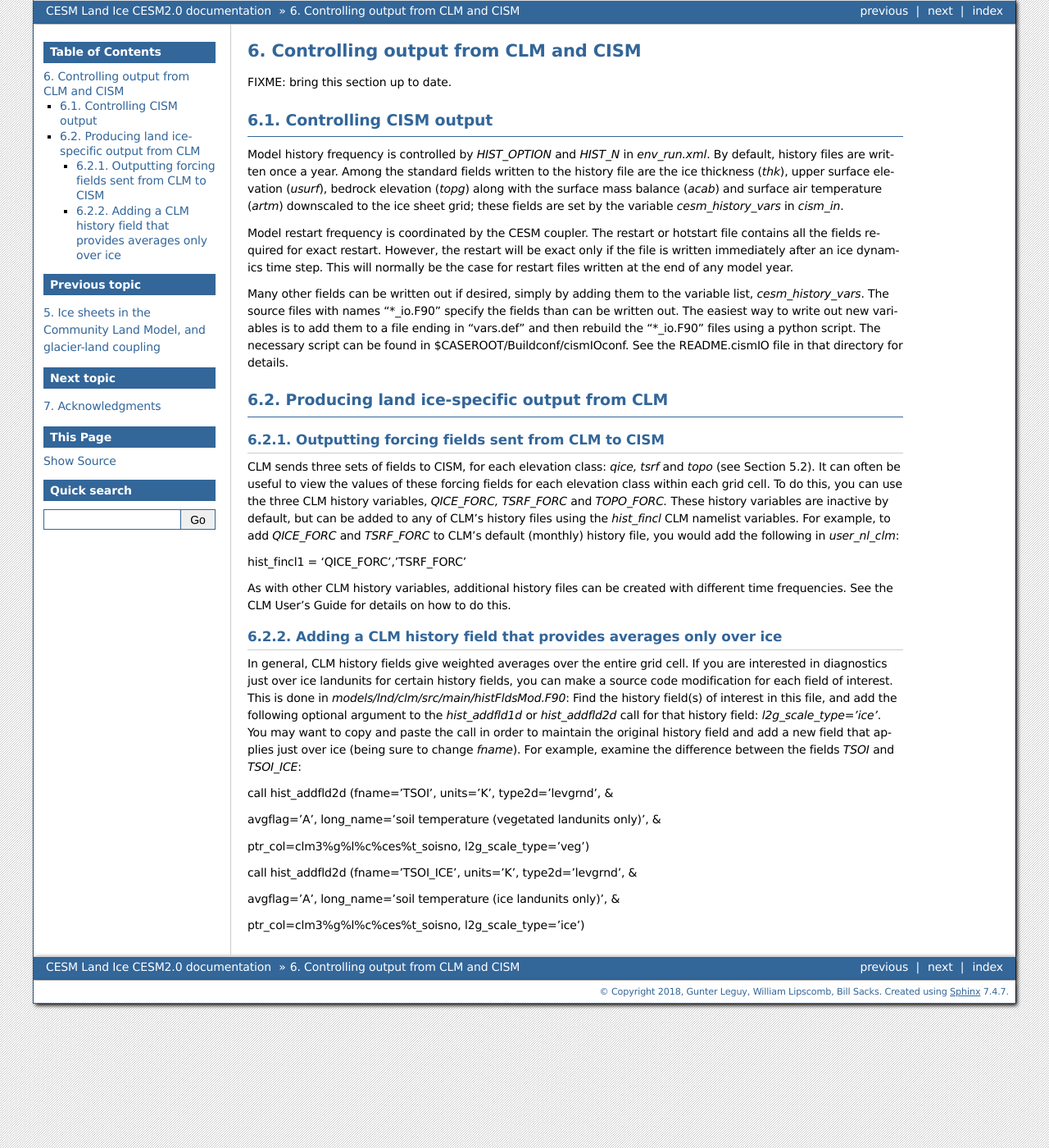
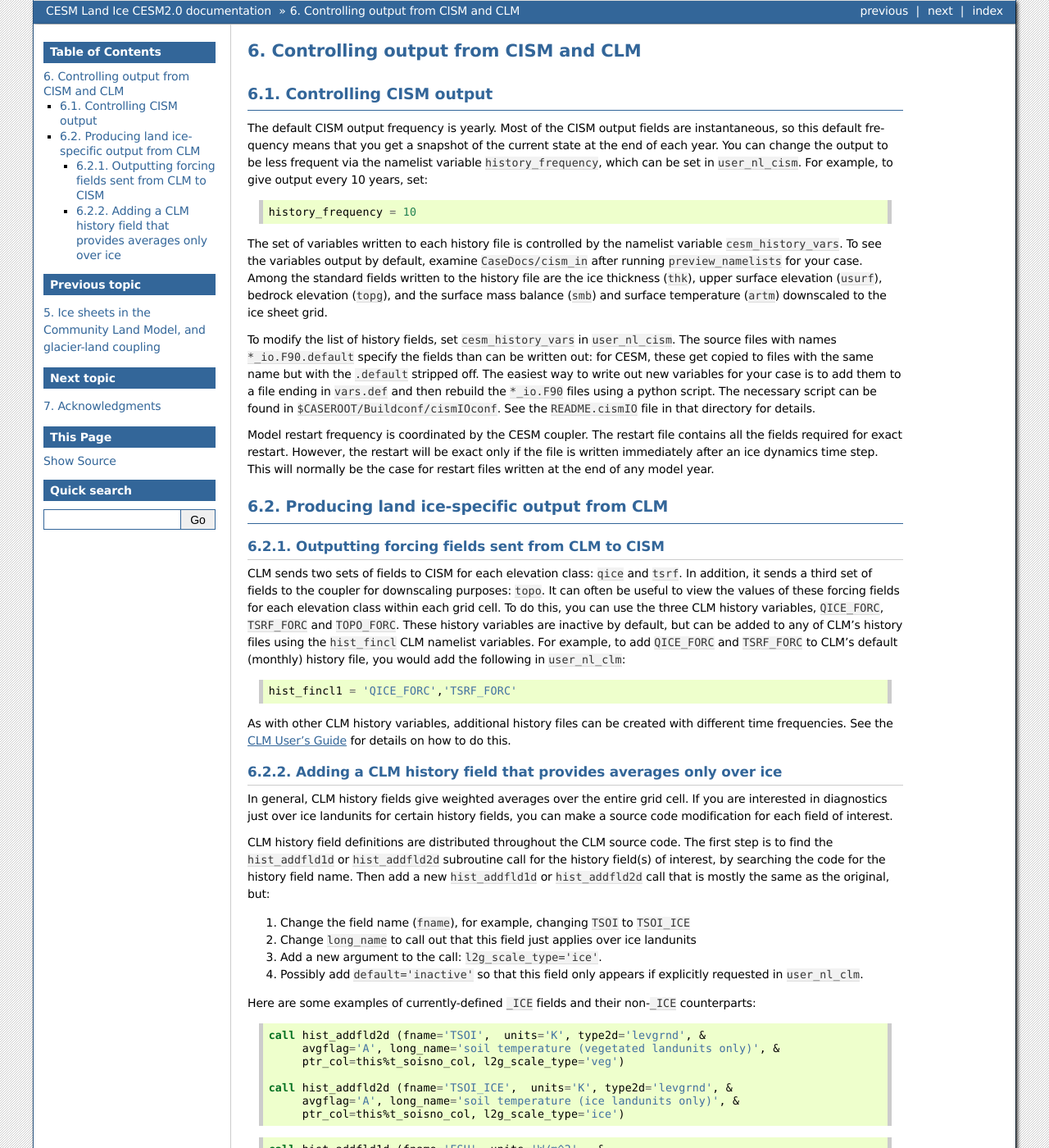
Before and after one commit to ESCOMP/CISM-wrapper, a Sphinx documentation site: the page built from doc/source/controlling-output.rst, in a window 1280 px wide and 1400 px high. Shown: the whole window at 82% size. Built offline with Sphinx 7.4.7, drawn with Linux system fonts in a browser that asks for light colours; some of the changed text lies outside the part shown.

Commit message:
Update controlling output section

```diff
--- a/doc/source/controlling-output.rst
+++ b/doc/source/controlling-output.rst
@@ -1,36 +1,42 @@
 .. _controlling-output:
 
 ************************************
-Controlling output from CLM and CISM
+Controlling output from CISM and CLM
 ************************************
-
-FIXME: bring this section up to date.
 
 =========================
  Controlling CISM output
 =========================
 
-Model history frequency is controlled by *HIST\_OPTION* and *HIST\_N* in
-*env\_run.xml*. By default, history files are written once a year. Among
-the standard fields written to the history file are the ice thickness
-(*thk*), upper surface elevation (*usurf*), bedrock elevation (*topg*)
-along with the surface mass balance (*acab*) and surface air temperature
-(*artm*) downscaled to the ice sheet grid; these fields are set by the
-variable *cesm\_history\_vars* in *cism\_in*.
+The default CISM output frequency is yearly. Most of the CISM output fields are
+instantaneous, so this default frequency means that you get a snapshot of the current
+state at the end of each year. You can change the output to be less frequent via the
+namelist variable ``history_frequency``, which can be set in ``user_nl_cism``. For
+example, to give output every 10 years, set:
 
-Model restart frequency is coordinated by the CESM coupler. The restart
-or hotstart file contains all the fields required for exact restart.
-However, the restart will be exact only if the file is written
-immediately after an ice dynamics time step. This will normally be the
+.. code-block:: Fortran
+
+   history_frequency = 10
+
+The set of variables written to each history file is controlled by the namelist variable
+``cesm_history_vars``. To see the variables output by default, examine
+``CaseDocs/cism_in`` after running ``preview_namelists`` for your case. Among the standard
+fields written to the history file are the ice thickness (``thk``), upper surface
+elevation (``usurf``), bedrock elevation (``topg``), and the surface mass balance
+(``smb``) and surface temperature (``artm``) downscaled to the ice sheet grid.
+
+To modify the list of history fields, set ``cesm_history_vars`` in ``user_nl_cism``. The
+source files with names ``*_io.F90.default`` specify the fields than can be written out:
+for CESM, these get copied to files with the same name but with the ``.default`` stripped
+off. The easiest way to write out new variables for your case is to add them to a file
+ending in ``vars.def`` and then rebuild the ``*_io.F90`` files using a python script. The
+necessary script can be found in ``$CASEROOT/Buildconf/cismIOconf``. See the
+``README.cismIO`` file in that directory for details.
+
+Model restart frequency is coordinated by the CESM coupler. The restart file contains all
+the fields required for exact restart.  However, the restart will be exact only if the
+file is written immediately after an ice dynamics time step. This will normally be the
 case for restart files written at the end of any model year.
-
-Many other fields can be written out if desired, simply by adding them
-to the variable list, *cesm\_history\_vars*. The source files with names
-"\*\_io.F90" specify the fields than can be written out. The easiest way
-to write out new variables is to add them to a file ending in "vars.def"
-and then rebuild the "\*\_io.F90" files using a python script. The
-necessary script can be found in $CASEROOT/Buildconf/cismIOconf. See the
-README.cismIO file in that directory for details.
 
 =============================================
  Producing land ice-specific output from CLM
@@ -39,45 +45,69 @@
 Outputting forcing fields sent from CLM to CISM
 ===============================================
 
-CLM sends three sets of fields to CISM, for each elevation class: *qice,
-tsrf* and *topo* (see Section 5.2). It can often be useful to view the
-values of these forcing fields for each elevation class within each grid
-cell. To do this, you can use the three CLM history variables,
-*QICE\_FORC, TSRF\_FORC* and *TOPO\_FORC.* These history variables are
-inactive by default, but can be added to any of CLM’s history files
-using the *hist\_fincl* CLM namelist variables. For example, to add
-*QICE\_FORC* and *TSRF\_FORC* to CLM’s default (monthly) history file,
-you would add the following in *user\_nl\_clm*:
+CLM sends two sets of fields to CISM for each elevation class: ``qice`` and ``tsrf``. In
+addition, it sends a third set of fields to the coupler for downscaling purposes:
+``topo``. It can often be useful to view the values of these forcing fields for each
+elevation class within each grid cell. To do this, you can use the three CLM history
+variables, ``QICE_FORC``, ``TSRF_FORC`` and ``TOPO_FORC``. These history variables are
+inactive by default, but can be added to any of CLM's history files using the
+``hist_fincl`` CLM namelist variables. For example, to add ``QICE_FORC`` and ``TSRF_FORC``
+to CLM's default (monthly) history file, you would add the following in ``user_nl_clm``:
 
-hist\_fincl1 = 'QICE\_FORC','TSRF\_FORC'
+.. code-block:: Fortran
 
-As with other CLM history variables, additional history files can be
-created with different time frequencies. See the CLM User’s Guide for
-details on how to do this.
+   hist_fincl1 = 'QICE_FORC','TSRF_FORC'
+
+As with other CLM history variables, additional history files can be created with
+different time frequencies. See the `CLM User's Guide
+<https://escomp.github.io/ctsm-docs>`__ for details on how to do this.
 
 Adding a CLM history field that provides averages only over ice
 ===============================================================
 
-In general, CLM history fields give weighted averages over the entire
-grid cell. If you are interested in diagnostics just over ice landunits
-for certain history fields, you can make a source code modification for
-each field of interest. This is done in
-*models/lnd/clm/src/main/histFldsMod.F90*: Find the history field(s) of
-interest in this file, and add the following optional argument to the
-*hist\_addfld1d* or *hist\_addfld2d* call for that history field:
-*l2g\_scale\_type='ice'*. You may want to copy and paste the call in
-order to maintain the original history field and add a new field that
-applies just over ice (being sure to change *fname*). For example,
-examine the difference between the fields *TSOI* and *TSOI\_ICE*:
+In general, CLM history fields give weighted averages over the entire grid cell. If you
+are interested in diagnostics just over ice landunits for certain history fields, you can
+make a source code modification for each field of interest.
 
-call hist\_addfld2d (fname='TSOI', units='K', type2d='levgrnd', &
+CLM history field definitions are distributed throughout the CLM source code. The first
+step is to find the ``hist_addfld1d`` or ``hist_addfld2d`` subroutine call for the history
+field(s) of interest, by searching the code for the history field name. Then add a new
+``hist_addfld1d`` or ``hist_addfld2d`` call that is mostly the same as the original, but:
 
-avgflag='A', long\_name='soil temperature (vegetated landunits only)', &
+1. Change the field name (``fname``), for example, changing ``TSOI`` to ``TSOI_ICE``
 
-ptr\_col=clm3%g%l%c%ces%t\_soisno, l2g\_scale\_type='veg')
+2. Change ``long_name`` to call out that this field just applies over ice landunits
 
-call hist\_addfld2d (fname='TSOI\_ICE', units='K', type2d='levgrnd', &
+3. Add a new argument to the call: ``l2g_scale_type='ice'``.
 
-avgflag='A', long\_name='soil temperature (ice landunits only)', &
+4. Possibly add ``default='inactive'`` so that this field only appears if explicitly
+   requested in ``user_nl_clm``.
 
-ptr\_col=clm3%g%l%c%ces%t\_soisno, l2g\_scale\_type='ice')
+Here are some examples of currently-defined ``_ICE`` fields and their non-``_ICE``
+counterparts:
+
+.. code-block:: Fortran
+
+   call hist_addfld2d (fname='TSOI',  units='K', type2d='levgrnd', &
+        avgflag='A', long_name='soil temperature (vegetated landunits only)', &
+        ptr_col=this%t_soisno_col, l2g_scale_type='veg')
+
+   call hist_addfld2d (fname='TSOI_ICE',  units='K', type2d='levgrnd', &
+        avgflag='A', long_name='soil temperature (ice landunits only)', &
+        ptr_col=this%t_soisno_col, l2g_scale_type='ice')
+
+.. code-block:: Fortran
+
+   call hist_addfld1d (fname='FSH', units='W/m^2',  &
+        avgflag='A', long_name='sensible heat not including correction for land use change and rain/snow conversion', &
+        ptr_patch=this%eflx_sh_tot_patch, c2l_scale_type='urbanf')
+
+   call hist_addfld1d (fname='FSH_ICE', units='W/m^2',  &
+        avgflag='A', &
+        long_name='sensible heat not including correction for land use change and rain/snow conversion (ice landunits only)', &
+        ptr_patch=this%eflx_sh_tot_patch, c2l_scale_type='urbanf', l2g_scale_type='ice', &
+        default='inactive')
+
+Note that there are already many ``_ICE`` fields defined in the code, but many of these
+are inactive by default (meaning that they need to be explicitly added to history field
+lists via CLM's ``hist_fincl`` mechanism).
```
